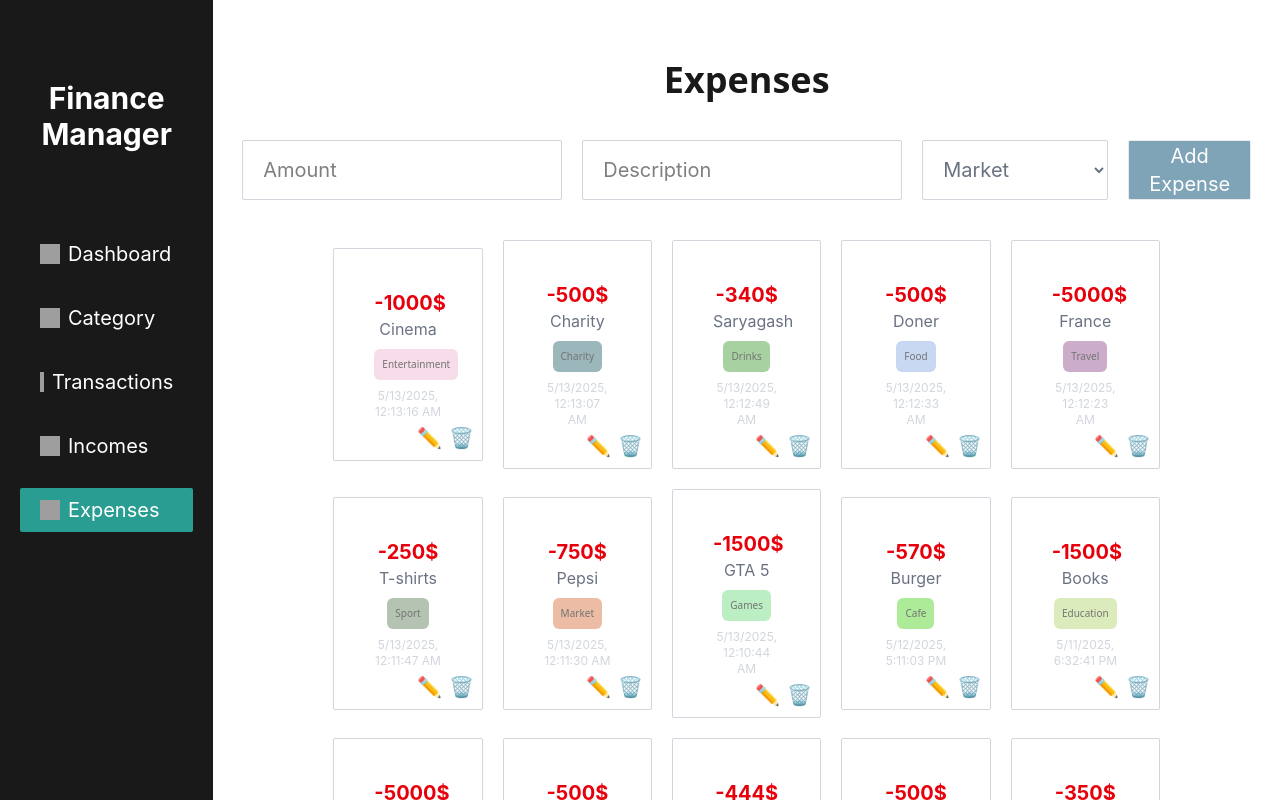
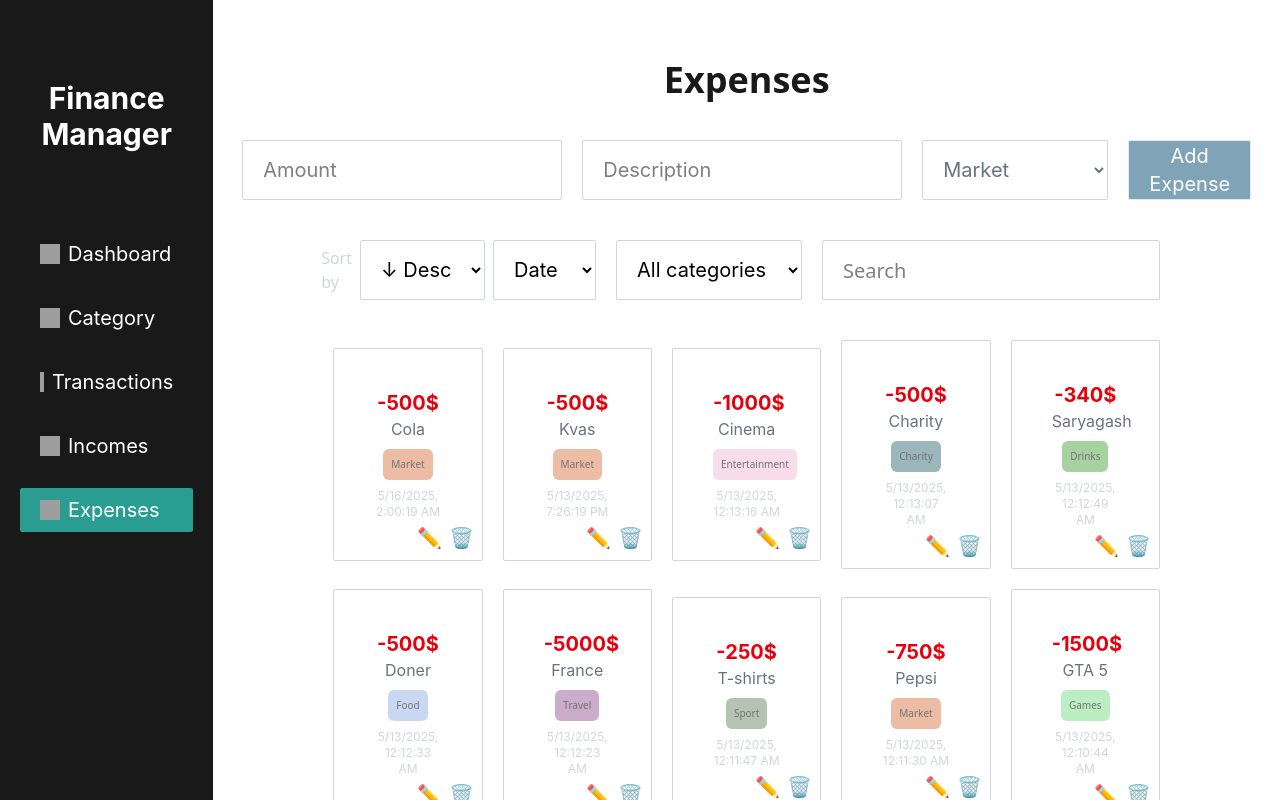
Before and after one commit to nurzhan-altynsaryuly/finance-manager, a React (Vite) app: page /expenses in a window 1280 px wide. Shown: the top 800 px of the page. Built offline with nearby package versions, Linux system fonts and the light colour scheme; data requests are answered from the project's data file; grey boxes are pictures that could not be loaded.

Commit message:
add filter/sort/search hook to all pages and pagination

```diff
--- a/server/db.json
+++ b/server/db.json
@@ -33,6 +33,13 @@
       "date": "5/12/2025, 5:11:39 PM",
       "cash": 10000,
       "description": "Salary",
+      "method": "income"
+    },
+    {
+      "id": "mapuure7",
+      "date": "5/16/2025, 2:01:51 AM",
+      "cash": 5000,
+      "description": "Freelance",
       "method": "income"
     }
   ],
@@ -164,6 +171,14 @@
       "description": "Kvas",
       "method": "expense",
       "category": "Market"
+    },
+    {
+      "id": "mapuss0z",
+      "date": "5/16/2025, 2:00:19 AM",
+      "cash": 500,
+      "description": "Cola",
+      "method": "expense",
+      "category": "Market"
     }
   ],
   "category": [
@@ -171,7 +186,7 @@
       "id": "907f",
       "category": "Market",
       "color": "rgba(207, 90, 29, 0.5)",
-      "amount": 1250
+      "amount": 1750
     },
     {
       "id": "fac6",
--- a/src/App.jsx
+++ b/src/App.jsx
@@ -1,5 +1,5 @@
 import { Navigation } from "./layouts/Navigation/Navigation";
-import { Routes, Route } from "react-router";
+import { Routes, Route, Navigate } from "react-router";
 import Category from "./pages/Category";
 import CategoryPage from "./pages/CategoryPage";
 import Transactions from "./pages/Transactions";
@@ -12,7 +12,8 @@ export default function App() {
     <div className="flex">
       <Navigation />
       <Routes>
-        <Route path="/" element={<Dashboard />} />
+        <Route path="/" element={<Navigate to="/dashboard" replace />} />
+        <Route path="/dashboard" element={<Dashboard />} />
         <Route path="/category" element={<Category />} />
         <Route path="/category/:name" element={<CategoryPage />} />
         <Route path="/transactions" element={<Transactions />} />
--- /dev/null
+++ b/src/hooks/UseFilterSortSearch.js
@@ -0,0 +1,62 @@
+import { useMemo, useState } from "react";
+
+export function useFilterSortSearch(
+  data = [],
+  {
+    enableSearch = false,
+    enableSort = false,
+    enableFilter = false,
+    searchKey = "description",
+  }
+) {
+  const [searchInput, setSearchInput] = useState("");
+  const [sortKey, setSortKey] = useState("date");
+  const [sortDirection, setSortDirection] = useState("desc");
+  const [filterValue, setFilterValue] = useState("all");
+
+  const result = useMemo(() => {
+    let filtered = [...data];
+
+    if (enableFilter && filterValue !== "all") {
+      filtered = filtered.filter((item) => item.category === filterValue);
+    }
+
+    if (enableSearch && searchInput.length >= 2) {
+      if (searchKey == "description") {
+        filtered = filtered.filter((item) =>
+          item.description.toLowerCase().includes(searchInput.toLowerCase())
+        );
+      } else if (searchKey == "category") {
+        filtered = filtered.filter((item) =>
+          item.category.toLowerCase().includes(searchInput.toLowerCase())
+        );
+      }
+    }
+
+    if (enableSort && sortKey === "date") {
+      filtered = filtered.sort((a, b) =>
+        sortDirection === "asc"
+          ? new Date(a.date) - new Date(b.date)
+          : new Date(b.date) - new Date(a.date)
+      );
+    } else if (sortKey === "cash") {
+      filtered = filtered.sort((a, b) =>
+        sortDirection === "asc" ? a.cash - b.cash : b.cash - a.cash
+      );
+    }
+
+    return filtered;
+  }, [data, searchInput, filterValue, sortKey, sortDirection]);
+
+  return {
+    filteredData: result,
+    searchInput,
+    setSearchInput,
+    sortKey,
+    setSortKey,
+    sortDirection,
+    setSortDirection,
+    filterValue,
+    setFilterValue,
+  };
+}
--- a/src/layouts/Navigation/Navigation.jsx
+++ b/src/layouts/Navigation/Navigation.jsx
@@ -1,7 +1,7 @@
 import { Link, useLocation } from "react-router-dom";
 
 const navItems = [
-  { path: "/", label: "Dashboard", icon: "dashboard.png" },
+  { path: "/dashboard", label: "Dashboard", icon: "dashboard.png" },
   { path: "/category", label: "Category", icon: "category.png" },
   { path: "/transactions", label: "Transactions", icon: "transactions.png" },
   { path: "/incomes", label: "Incomes", icon: "incomes.png" },
@@ -22,7 +22,7 @@ export function Navigation() {
             key={item.path}
             to={item.path}
             className={`${
-              location.pathname === item.path && "bg-[#299D91]"
+              location.pathname.startsWith(item.path) && "bg-[#299D91]"
             } flex justify-left mx-5 py-2 px-5 gap-2 items-center rounded-xs hover:bg-[#299D91]`}
           >
             <div
--- a/src/pages/Category.jsx
+++ b/src/pages/Category.jsx
@@ -3,6 +3,8 @@ import { useState } from "react";
 import { Link } from "react-router";
 
 import { UsePagination } from "../hooks/UsePagination";
+
+import { useFilterSortSearch } from "../hooks/UseFilterSortSearch";
 
 export default function Category() {
   const [categoryInput, setCategoryInput] = useState("");
@@ -32,7 +34,20 @@ export default function Category() {
     }
   };
 
-  const [totalPages, page, setPage, start, end] = UsePagination(categories, 7);
+  const { filteredData, searchInput, setSearchInput } = useFilterSortSearch(
+    categories,
+    {
+      enableSearch: true,
+      enableSort: false,
+      enableFilter: false,
+      searchKey: "category",
+    }
+  );
+
+  const [totalPages, page, setPage, start, end] = UsePagination(
+    filteredData,
+    15
+  );
 
   if (isLoading) return <p>Loading categories...</p>;
 
@@ -70,8 +85,19 @@ export default function Category() {
         </p>
       )}
 
+      <div className="w-full flex justify-end my-5">
+        <input
+          type="text"
+          placeholder="Search"
+          value={searchInput}
+          onChange={(e) => setSearchInput(e.target.value)}
+          className="px-5 py-3 border border-gray-300 rounded-xs text-xl focus:outline-none h-15"
+        />
+      </div>
+
       <div className="w-full grid grid-cols-4 gap-10 mt-10">
-        {categories?.slice(start, end).map((item) => (
+        {filteredData.length ? (
+          filteredData.slice(start, end).map((item) => (
             <Link
               key={item.id}
               to={`/category/${item.category.toLowerCase()}`}
@@ -84,9 +110,12 @@ export default function Category() {
                 <p className="text-xl font-bold text-white">{item.category}</p>
               </div>
             </Link>
-        ))}
+          ))
+        ) : (
+          <p className="text-xl text-gray-500 mt-5 text-start">No data</p>
+        )}
       </div>
-      {categories.length > 0 && totalPages != 1 && (
+      {filteredData.length > 0 && totalPages != 1 && (
         <div className="flex justify-center mt-5 flex-wrap gap-2">
           {[...Array(Math.ceil(totalPages)).keys()].map((i) => (
             <button
--- a/src/pages/CategoryPage.jsx
+++ b/src/pages/CategoryPage.jsx
@@ -3,13 +3,38 @@ import { Link } from "react-router-dom";
 
 import { useGetExpensesQuery } from "../api/apiSlice";
 
+import { UsePagination } from "../hooks/UsePagination";
+
+import { useFilterSortSearch } from "../hooks/UseFilterSortSearch";
+
 export default function CategoryPage() {
   const { data, isLoading } = useGetExpensesQuery();
   const state = useLocation().state;
 
+  const expenses = data?.filter((item) => item.category === state.category);
+
+  const {
+    filteredData,
+    searchInput,
+    setSearchInput,
+    sortKey,
+    setSortKey,
+    sortDirection,
+    setSortDirection,
+  } = useFilterSortSearch(expenses, {
+    enableSearch: true,
+    enableSort: true,
+    enableFilter: false,
+    searchKey: "description",
+  });
+
+  const [totalPages, page, setPage, start, end] = UsePagination(
+    filteredData,
+    14
+  );
+
   if (isLoading) return <p>Loading...</p>;
 
-  const expenses = data?.filter((item) => item.category === state.category);
   return (
     <div className="w-5/6">
       <Link to="/category">
@@ -19,6 +44,34 @@ export default function CategoryPage() {
       </Link>
       <div className="text-3xl text-[#191919] text-center font-['Inter'] my-10 font-bold">
         {state.category}
+      </div>
+      <div className="w-full flex justify-end px-30 my-5">
+        <div className="flex gap-2 items-center">
+          <p className="text-gray-300">Sort by</p>
+          <select
+            value={sortDirection}
+            onChange={(e) => setSortDirection(e.target.value)}
+            className="h-15 text-xl font-['Inter'] rounded-xs focus:outline-none w-max bg-white px-4 border-1 border-solid border-gray-300"
+          >
+            <option value="asc">↑ Asc</option>
+            <option value="desc">↓ Desc</option>
+          </select>
+          <select
+            value={sortKey}
+            onChange={(e) => setSortKey(e.target.value)}
+            className=" h-15 text-xl font-['Inter'] rounded-xs focus:outline-none w-max mr-5 bg-white px-4 border-1 border-solid border-gray-300"
+          >
+            <option value="date">Date</option>
+            <option value="cash">Cash</option>
+          </select>
+        </div>
+        <input
+          type="text"
+          placeholder="Search"
+          value={searchInput}
+          onChange={(e) => setSearchInput(e.target.value)}
+          className="px-5 py-3 border border-gray-300 rounded-xs text-xl focus:outline-none h-15"
+        />
       </div>
       <div className="grid grid-cols-4">
         <div className="text-start bg-amber-400 w-full p-5 text-white font-bold border-1 border-gray-500">
@@ -34,8 +87,8 @@ export default function CategoryPage() {
           Date
         </div>
       </div>
-      {expenses.length ? (
-        expenses.map((expense) => (
+      {filteredData.length ? (
+        filteredData.slice(start, end).map((expense) => (
           <div key={expense.id} className="grid grid-cols-4">
             <div className="border-gray-500 text-center border-1 p-3 text-red-500">
               -{expense.cash}$
@@ -57,6 +110,23 @@ export default function CategoryPage() {
       ) : (
         <p className="text-gray-500 text-center mt-10">No data</p>
       )}
+      {filteredData.length > 0 && totalPages != 1 && (
+        <div className="flex justify-center mt-5 flex-wrap gap-2">
+          {[...Array(totalPages).keys()].map((i) => (
+            <button
+              key={i}
+              onClick={() => setPage(i + 1)}
+              className={`px-4 py-2 rounded hover:cursor-pointer ${
+                page === i + 1
+                  ? "bg-[#299D91] text-white font-bold"
+                  : "bg-gray-200 text-gray-700"
+              }`}
+            >
+              {i + 1}
+            </button>
+          ))}
+        </div>
+      )}
     </div>
   );
 }
--- a/src/pages/Expenses.jsx
+++ b/src/pages/Expenses.jsx
@@ -10,6 +10,8 @@ import {
 } from "../api/apiSlice";
 import { useEffect, useState } from "react";
 import ModalItem from "../components/ModalItem";
+
+import { useFilterSortSearch } from "../hooks/UseFilterSortSearch";
 
 import { UsePagination } from "../hooks/UsePagination";
 
@@ -33,8 +35,6 @@ export default function Expenses() {
   const [category, setCategory] = useState("");
   const [prevCategory, setPrevCategory] = useState("");
   const [prevCash, setPrevCash] = useState("");
-
-  const [totalPages, page, setPage, start, end] = UsePagination(expenses, 15);
 
   useEffect(() => {
     if (categories && categories.length > 0) {
@@ -144,6 +144,27 @@ export default function Expenses() {
     changeAmount(newCategoryData);
   };
 
+  const {
+    filteredData,
+    searchInput,
+    setSearchInput,
+    sortKey,
+    setSortKey,
+    sortDirection,
+    setSortDirection,
+    filterValue,
+    setFilterValue,
+  } = useFilterSortSearch(expenses, {
+    enableSearch: true,
+    enableSort: true,
+    enableFilter: true,
+    searchKey: "description",
+  });
+  const [totalPages, page, setPage, start, end] = UsePagination(
+    filteredData,
+    15
+  );
+
   if (loadingCategories || loadingExpenses) return <p>Loading...</p>;
 
   if (!categories || categories.length === 0)
@@ -243,13 +264,50 @@ export default function Expenses() {
           </button>
         </div>
 
+        <div className="w-full flex justify-end my-10">
+          <div className="flex gap-2 items-center">
+            <p className="text-gray-300">Sort by</p>
+            <select
+              value={sortDirection}
+              onChange={(e) => setSortDirection(e.target.value)}
+              className="h-15 text-xl font-['Inter'] rounded-xs focus:outline-none w-max bg-white px-4 border-1 border-solid border-gray-300"
+            >
+              <option value="asc">↑ Asc</option>
+              <option value="desc">↓ Desc</option>
+            </select>
+            <select
+              value={sortKey}
+              onChange={(e) => setSortKey(e.target.value)}
+              className=" h-15 text-xl font-['Inter'] rounded-xs focus:outline-none w-max mr-5 bg-white px-4 border-1 border-solid border-gray-300"
+            >
+              <option value="date">Date</option>
+              <option value="cash">Cash</option>
+            </select>
+          </div>
+          <select
+            value={filterValue}
+            onChange={(e) => setFilterValue(e.target.value)}
+            className="px-4 border-1 border-solid border-gray-300 h-15 text-xl font-['Inter'] rounded-xs focus:outline-none w-max mr-5 bg-white"
+          >
+            <option value="all">All categories</option>
+            {categories.map((item) => (
+              <option key={item.id} value={item.category}>
+                {item.category}
+              </option>
+            ))}
+          </select>
+          <input
+            type="text"
+            placeholder="Search"
+            value={searchInput}
+            onChange={(e) => setSearchInput(e.target.value)}
+            className="px-5 py-3 border border-gray-300 rounded-xs text-xl focus:outline-none h-15"
+          />
+        </div>
+
         <div className="grid grid-cols-5 gap-5 mt-10">
-          {!loadingExpenses &&
-            expenses &&
-            [...expenses]
-              .slice(start, end)
-              .reverse()
-              .map((item) => (
+          {!loadingExpenses && filteredData.length ? (
+            [...filteredData].slice(start, end).map((item) => (
               <div
                 key={item.id}
                 className="text-center m-auto p-10 border border-solid border-gray-300 w-full rounded-xs relative"
@@ -286,9 +344,12 @@ export default function Expenses() {
                   ✏️
                 </button>
               </div>
-              ))}
+            ))
+          ) : (
+            <p className="text-gray-500 text-start mt-10">No data</p>
+          )}
         </div>
-        {expenses.length > 0 && totalPages != 1 && (
+        {filteredData.length > 0 && totalPages != 1 && (
           <div className="flex justify-center mt-5 flex-wrap gap-2">
             {[...Array(totalPages).keys()].map((i) => (
               <button
--- a/src/pages/Incomes.jsx
+++ b/src/pages/Incomes.jsx
@@ -7,6 +7,8 @@ import {
 import { useState } from "react";
 import ModalItem from "../components/ModalItem";
 import { UsePagination } from "../hooks/UsePagination";
+
+import { useFilterSortSearch } from "../hooks/UseFilterSortSearch";
 
 export default function Incomes() {
   const { data, isLoading } = useGetIncomesQuery();
@@ -60,9 +62,27 @@ export default function Incomes() {
     changeIncome(changingItem);
   };
 
+  const {
+    filteredData,
+    searchInput,
+    setSearchInput,
+    sortKey,
+    setSortKey,
+    sortDirection,
+    setSortDirection,
+  } = useFilterSortSearch(data, {
+    enableSearch: true,
+    enableSort: true,
+    enableFilter: false,
+    searchKey: "description",
+  });
+
   const isButtonDisabled = !cash || !description || cash <= 0;
 
-  const [totalPages, page, setPage, start, end] = UsePagination(data, 15);
+  const [totalPages, page, setPage, start, end] = UsePagination(
+    filteredData,
+    15
+  );
 
   if (isLoading) return <p>Loading...</p>;
 
@@ -131,13 +151,38 @@ export default function Incomes() {
             Add Income
           </button>
         </div>
+        <div className="w-full flex justify-end my-10">
+          <div className="flex gap-2 items-center">
+            <p className="text-gray-300">Sort by</p>
+            <select
+              value={sortDirection}
+              onChange={(e) => setSortDirection(e.target.value)}
+              className="h-15 text-xl font-['Inter'] rounded-xs focus:outline-none w-max bg-white px-4 border-1 border-solid border-gray-300"
+            >
+              <option value="asc">↑ Asc</option>
+              <option value="desc">↓ Desc</option>
+            </select>
+            <select
+              value={sortKey}
+              onChange={(e) => setSortKey(e.target.value)}
+              className=" h-15 text-xl font-['Inter'] rounded-xs focus:outline-none w-max mr-5 bg-white px-4 border-1 border-solid border-gray-300"
+            >
+              <option value="date">Date</option>
+              <option value="cash">Cash</option>
+            </select>
+          </div>
+          <input
+            type="text"
+            placeholder="Search"
+            value={searchInput}
+            onChange={(e) => setSearchInput(e.target.value)}
+            className="px-5 py-3 border border-gray-300 rounded-xs text-xl focus:outline-none h-15"
+          />
+        </div>
 
         <div className="grid grid-cols-5 gap-5 mt-10">
-          {data &&
-            [...data]
-              .slice(start, end)
-              .reverse()
-              .map((item, idx) => (
+          {filteredData.length ? (
+            [...filteredData].slice(start, end).map((item, idx) => (
               <div
                 key={item.id}
                 className="text-center m-auto p-10 border border-solid border-gray-300 w-full rounded-xs relative"
@@ -164,9 +209,12 @@ export default function Incomes() {
                   ✏️
                 </button>
               </div>
-              ))}
+            ))
+          ) : (
+            <p className="text-gray-500 text-start mt-10">No data</p>
+          )}
         </div>
-        {data.length > 0 && totalPages != 1 && (
+        {filteredData.length > 0 && totalPages != 1 && (
           <div className="flex justify-center mt-5 flex-wrap gap-2">
             {[...Array(totalPages).keys()].map((i) => (
               <button
--- a/src/pages/Transactions.jsx
+++ b/src/pages/Transactions.jsx
@@ -1,63 +1,43 @@
 import { UseTransactions } from "../hooks/UseTransactions";
 import { useGetCategoryQuery } from "../api/apiSlice";
-import { useEffect, useState } from "react";
 import { UsePagination } from "../hooks/UsePagination";
+
+import { useFilterSortSearch } from "../hooks/UseFilterSortSearch";
 
 export default function Transactions() {
   const [transactionsData] = UseTransactions();
   const { data, isLoading } = useGetCategoryQuery();
 
-  const [selectCategory, setSelectCategory] = useState("all");
-  const [selectSort, setSelectSort] = useState("date");
-  const [input, setInput] = useState("");
+  const {
+    filteredData,
+    searchInput,
+    setSearchInput,
+    sortKey,
+    setSortKey,
+    sortDirection,
+    setSortDirection,
+    filterValue,
+    setFilterValue,
+  } = useFilterSortSearch(transactionsData, {
+    enableSearch: true,
+    enableSort: true,
+    enableFilter: true,
+    searchKey: "description",
+  });
 
-  const [sortDirection, setSortDirection] = useState("desc");
-
-  const [dataFilter, setDataFilter] = useState([]);
-
-  useEffect(() => {
-    let filtered = [...transactionsData];
-
-    if (selectCategory !== "all") {
-      filtered = filtered.filter((item) => item.category === selectCategory);
-    }
-
-    if (input.length >= 2) {
-      filtered = filtered.filter((item) =>
-        item.description.toLowerCase().includes(input.toLowerCase())
-      );
-    }
-
-    if (selectSort === "date") {
-      filtered = filtered.sort((a, b) =>
-        sortDirection === "asc"
-          ? new Date(a.date) - new Date(b.date)
-          : new Date(b.date) - new Date(a.date)
-      );
-    } else if (selectSort === "cash") {
-      filtered = filtered.sort((a, b) =>
-        sortDirection === "asc" ? a.cash - b.cash : b.cash - a.cash
-      );
-    }
-
-    setDataFilter(filtered);
-    setPage(1);
-  }, [transactionsData, input, selectCategory, selectSort, sortDirection]);
-
-  const [totalPages, page, setPage, start, end] = UsePagination(dataFilter, 13);
+  const [totalPages, page, setPage, start, end] = UsePagination(
+    filteredData,
+    14
+  );
 
   if (isLoading) return <p>Loading...</p>;
-
-  if (!transactionsData.length) {
-    return <p>No transactions available.</p>;
-  }
 
   return (
     <div className="flex flex-col w-5/6">
       <p className="text-[#191919] text-center text-4xl font-bold w-full mt-15 mb-5">
         Transactions
       </p>
-      <div className="w-full flex justify-end px-20 mb-5">
+      <div className="w-full flex justify-end px-30 mb-5">
         <div className="flex gap-2 items-center">
           <p className="text-gray-300">Sort by</p>
           <select
@@ -69,8 +49,8 @@ export default function Transactions() {
             <option value="desc">↓ Desc</option>
           </select>
           <select
-            value={selectSort}
-            onChange={(e) => setSelectSort(e.target.value)}
+            value={sortKey}
+            onChange={(e) => setSortKey(e.target.value)}
             className=" h-15 text-xl font-['Inter'] rounded-xs focus:outline-none w-max mr-5 bg-white px-4 border-1 border-solid border-gray-300"
           >
             <option value="date">Date</option>
@@ -78,8 +58,8 @@ export default function Transactions() {
           </select>
         </div>
         <select
-          value={selectCategory}
-          onChange={(e) => setSelectCategory(e.target.value)}
+          value={filterValue}
+          onChange={(e) => setFilterValue(e.target.value)}
           className="px-4 border-1 border-solid border-gray-300 h-15 text-xl font-['Inter'] rounded-xs focus:outline-none w-max mr-5 bg-white"
         >
           <option value="all">All categories</option>
@@ -92,8 +72,8 @@ export default function Transactions() {
         <input
           type="text"
           placeholder="Search"
-          value={input}
-          onChange={(e) => setInput(e.target.value)}
+          value={searchInput}
+          onChange={(e) => setSearchInput(e.target.value)}
           className="px-5 py-3 border border-gray-300 rounded-xs text-xl focus:outline-none h-15"
         />
       </div>
@@ -111,8 +91,8 @@ export default function Transactions() {
           Date
         </div>
       </div>
-      {dataFilter.length ? (
-        dataFilter.slice(start, end).map((item) => (
+      {filteredData.length ? (
+        filteredData.slice(start, end).map((item) => (
           <div key={item.id} className="grid grid-cols-4">
             <div
               style={{ color: item.method === "expense" ? "red" : "green" }}
@@ -140,9 +120,9 @@ export default function Transactions() {
           </div>
         ))
       ) : (
-        <p className="text-xl text-gray-500 mt-5 text-center">No data</p>
+        <p className="text-gray-500 text-center mt-10">No data</p>
       )}
-      {dataFilter.length > 0 && totalPages != 1 && (
+      {filteredData.length > 0 && totalPages != 1 && (
         <div className="flex justify-center mt-5 flex-wrap gap-2">
           {[...Array(totalPages).keys()].map((i) => (
             <button
```
Lines whose indentation alone changed are shown as unchanged.
